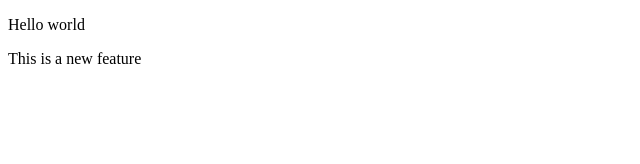
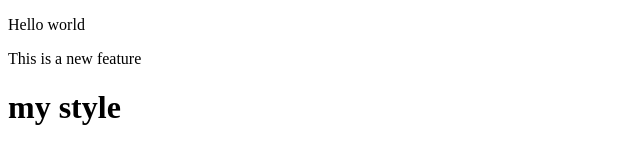
Before and after one commit to Abinash-sahoo7/new-repo, a plain HTML site: page index.html in a window 1280 px wide. Shown: the whole page, without its empty margins (0-640 px from the left). Drawn offline with Linux system fonts and the light colour scheme.

Commit message:
add h1 tag

```diff
--- a/index.html
+++ b/index.html
@@ -8,5 +8,6 @@
 <body>
     <p>Hello world</p>
     <p>This is a new feature</p>
+    <h1>my style</h1>
 </body>
 </html>
```
